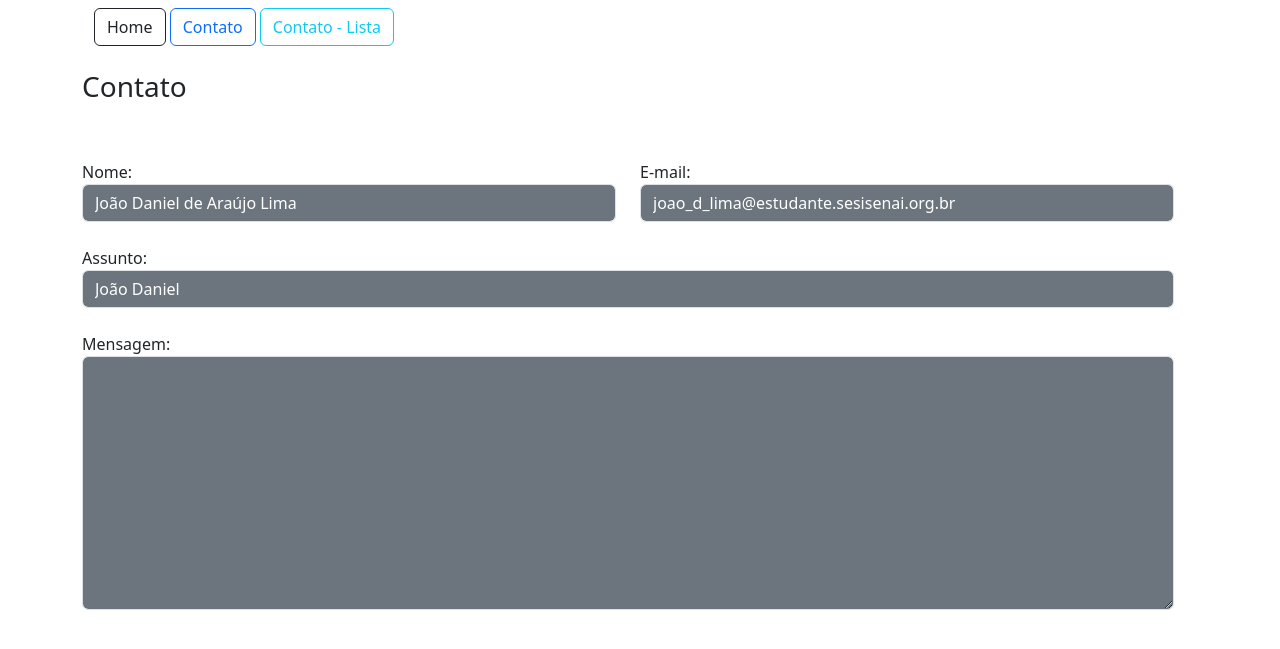
After one commit to joaodaniel2001/Aulas-Fabiano, a Flask app: page /contato/1 in a window 1280 px wide. The commit adds this page. Shown: the top 649 px of the page. Run offline with Flask 3, Linux system fonts and the light colour scheme.

Commit message:
09.07.2025

```diff
--- /dev/null
+++ b/app/static/js/script.js
@@ -0,0 +1,2 @@
+
+console.log("Meu arquivo JS")
--- a/app/templates/base.html
+++ b/app/templates/base.html
@@ -18,6 +18,8 @@
         integrity="sha384-ndDqU0Gzau9qJ1lfW4pNLlhNTkCfHzAVBReH9diLvGRem5+R9g2FzA8ZGN954O5Q"
         crossorigin="anonymous"></script>
 
+    <script src="{{url_for('static', filename='js/script.js')}}"></script>
+
 </body>
 
 </html>
--- a/app/templates/contatoLista.html
+++ b/app/templates/contatoLista.html
@@ -23,6 +23,7 @@
           <th>E-mail</th>
           <th>Assunto</th>
           <th>Respondido</th>
+          <th>Detalhes</th>
         </thead>
 
         <tbody>
@@ -38,6 +39,9 @@
               NÃO
               {% endif %}
             </td>
+            <td><a href="{{url_for('contatoDetail', id=linha.id)}}"> <img
+                  src="{{url_for('static', filename='img/do-utilizador.png')}}" style="width: 20px;"></a>
+            </td>
           </tr>
         </tbody>
         {% endfor %}
--- /dev/null
+++ b/app/templates/contato_detail.html
@@ -0,0 +1,38 @@
+{% extends 'base.html' %}
+
+{% block content %}
+
+<div class="container">
+    {% include 'nave.html' %}
+
+    <div class="row mt-4">
+
+        <h3> Contato </h3>
+
+        <div class="row mt-4 text-start">
+
+            <div class="col-md-6 mt-4">
+                Nome:
+                <input class="form-control bg-secondary text-white" type="text" value="{{obj.nome}}" readonly>
+            </div>
+
+            <div class="col-md-6 mt-4">
+                E-mail:
+                <input class="form-control bg-secondary text-white" type="text" value="{{obj.email}}" readonly>
+            </div>
+
+            <div class="col-md-12 mt-4">
+                Assunto:
+                <input class="form-control bg-secondary text-white" type="text" value="{{obj.assunto}}" readonly>
+            </div>
+
+            <div class="col-md-12 mt-4">
+                Mensagem:
+                <textarea class="form-control bg-secondary text-white" rows="10" type="text" value="{{obj.mensagem}}" {{obj.mensagem}}></textarea>
+            </div>
+        </div>
+
+    </div>
+</div>
+
+{% endblock %}
--- a/app/templates/index.html
+++ b/app/templates/index.html
@@ -1,7 +1,6 @@
 {% extends 'base.html' %}
 
 {% block content %}
-
 
 <div class="container">
     {% include 'nave.html' %}
@@ -17,11 +16,11 @@
 
         <h1> Bem-vindo, {{context.usuario}} ! A aula de Flask. </h1>
         <p style="font-size: 25px;"><b> Idade: <b>{{context.idade}} anos de idade!</p>
+        <img src="{{url_for('static', filename='img/logo_senai.png')}}">
 
         <br>
     </div>
 
 </div>
 
-
 {% endblock %}
--- a/app/view.py
+++ b/app/view.py
@@ -43,3 +43,8 @@ def contatoLista ():
         print(linha.respondido)
 
     return render_template('contatoLista.html', context=context)
+
+@app.route('/contato/<int:id>')
+def contatoDetail (id):
+    obj=Contato.query.get(id)
+    return render_template('contato_detail.html', obj=obj)
```
Also changed, not shown: app/static/img/do-utilizador.png (added), app/static/img/logo_senai.png (added).
